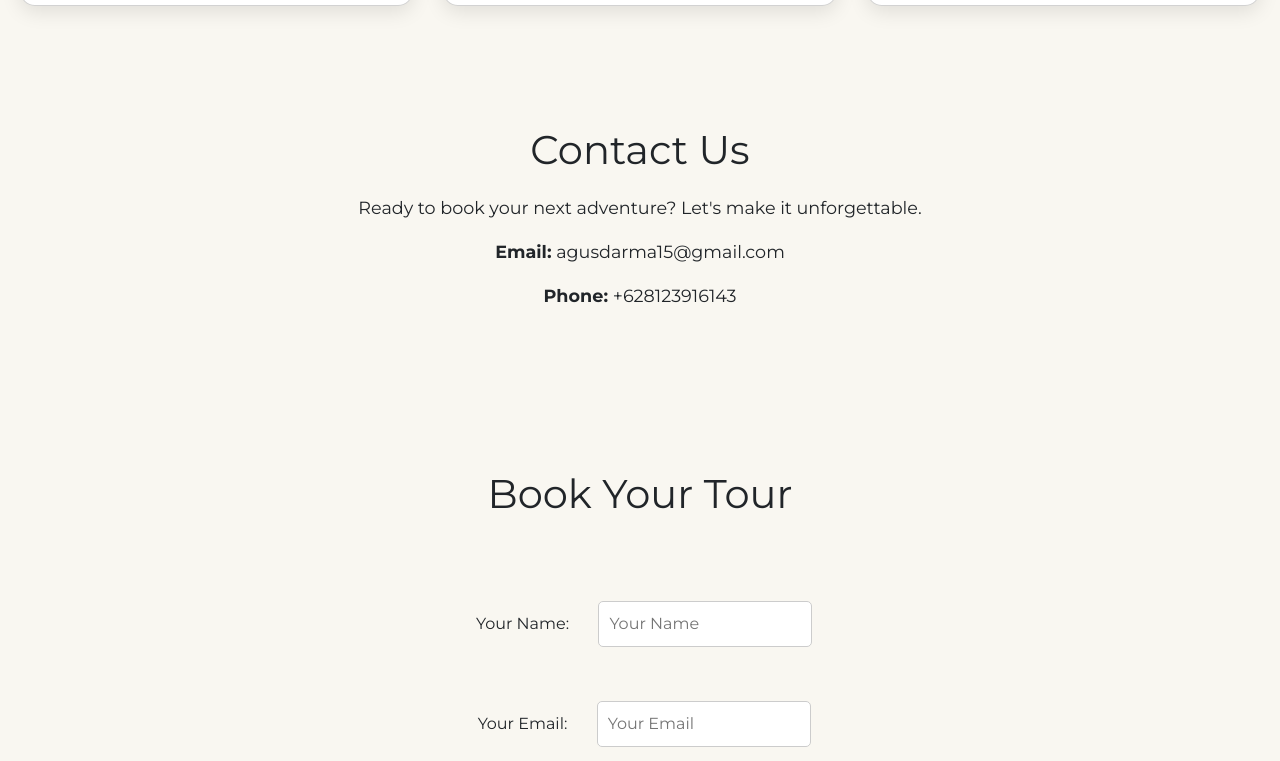
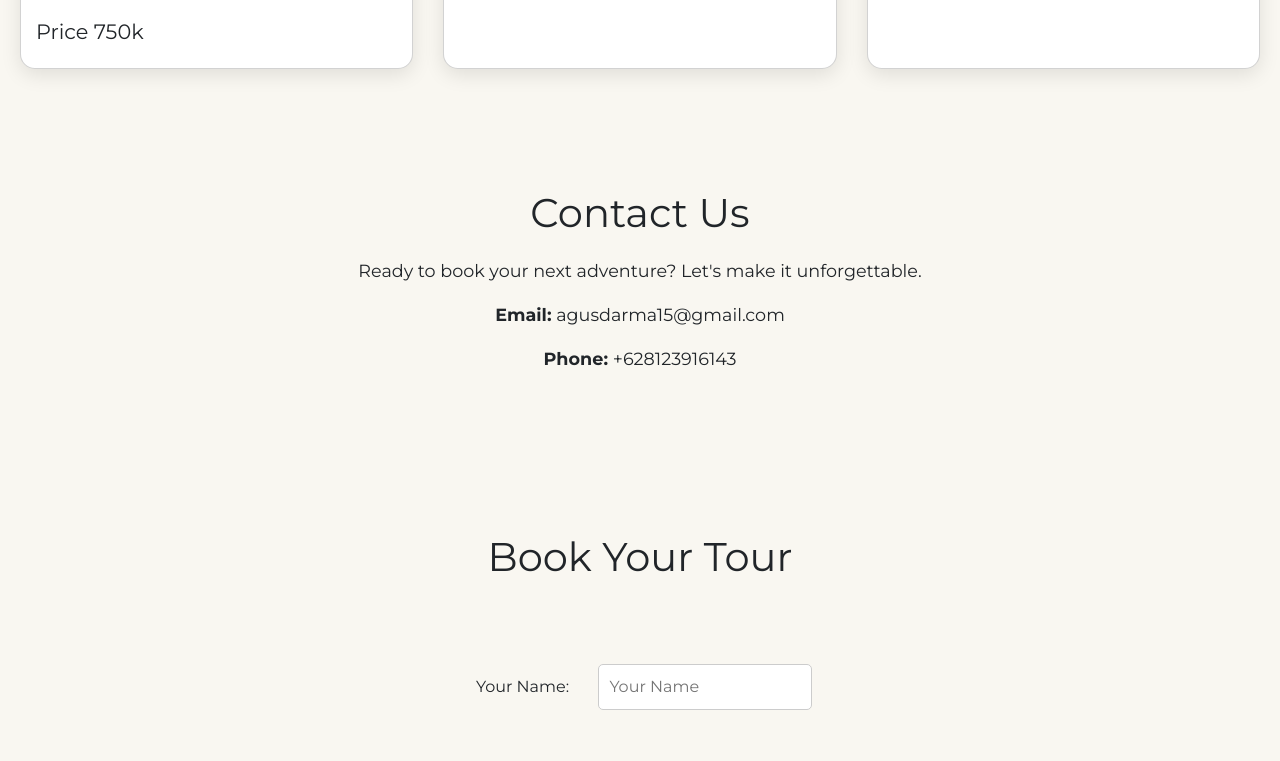
Before and after one commit to Krishnasavage/tour-service, a plain HTML site: page index.html in a window 1280 px wide. Shown: the part 1033-1794 px from the top of the page. Drawn offline with nearby package versions, Linux system fonts and the light colour scheme.

Commit message:
Update index.html

```diff
--- a/index.html
+++ b/index.html
@@ -199,6 +199,7 @@
       <div class="card">
         <img src="ubud.jpeg" alt="Ubud Adventure">
         <h3 data-en="Full Day Tour" data-id="Perjalanan Seharian Penuh!">Full Day Tour</h3>
+        <h3 data-en="Price 750.000RP" data-id="Harga 750K">Price 750k</h3>
       </div>
       <div class="card">
         <img src="beach.jpeg" alt="Beach Tour">
```
